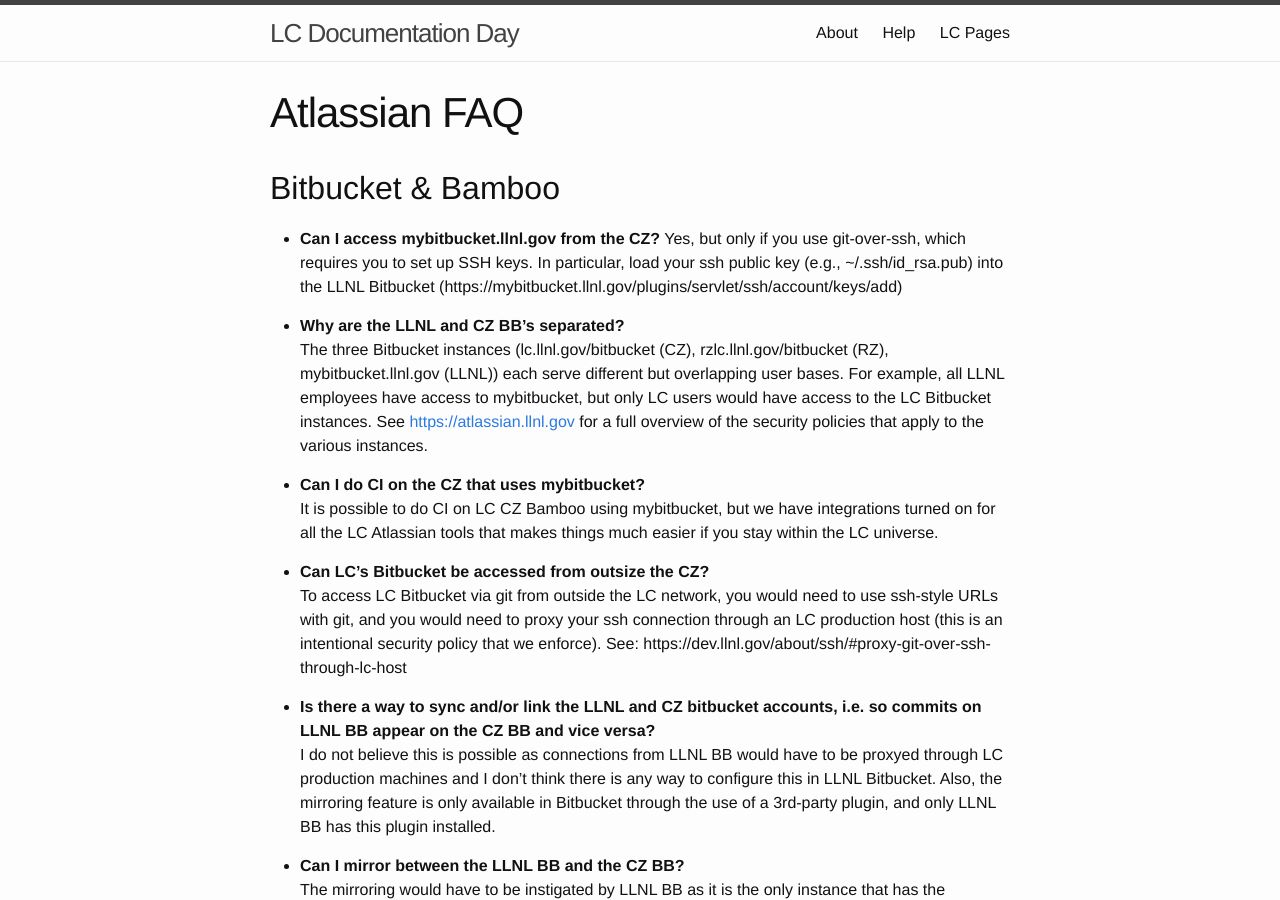
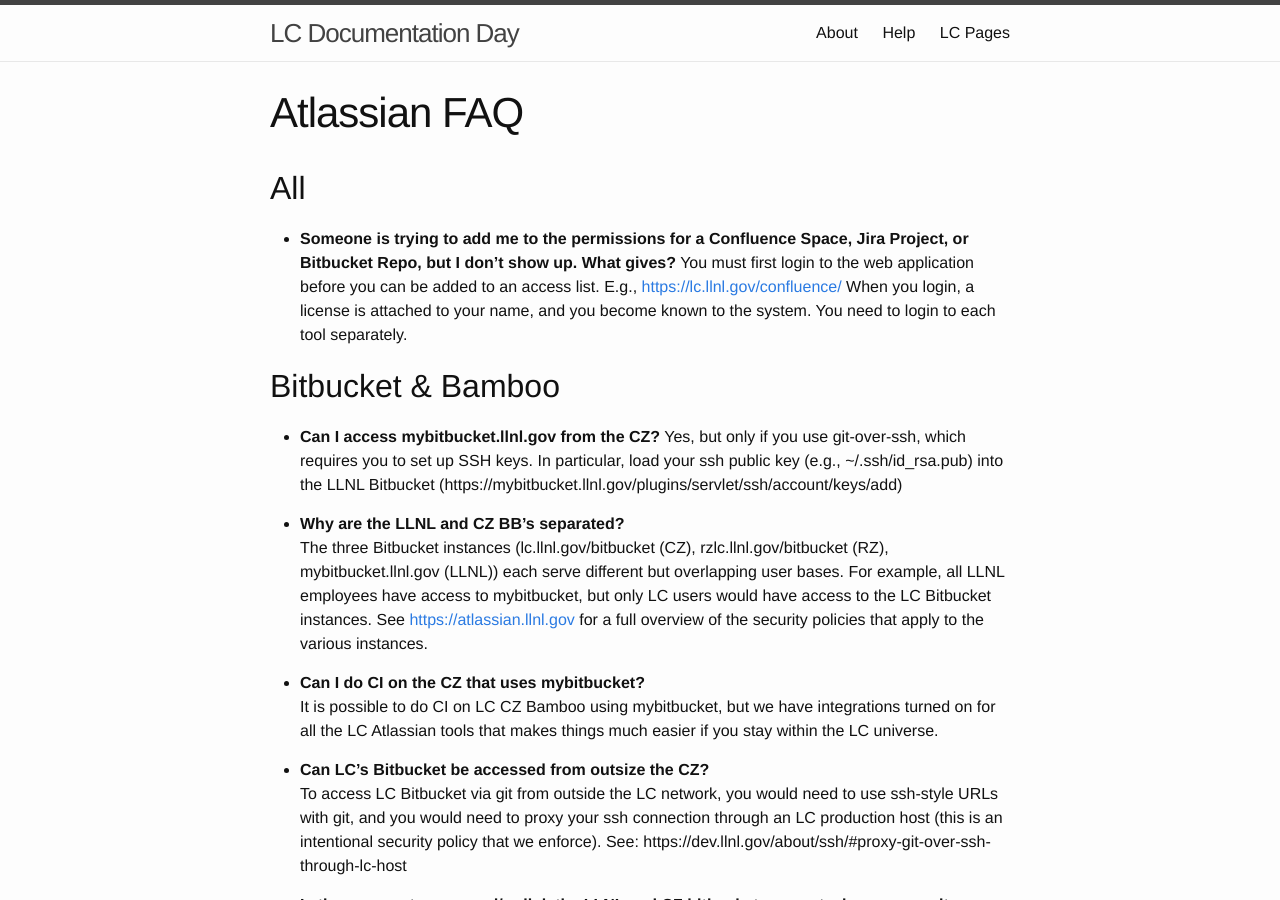
Before and after one commit to LLNL/HPC-Tutorials, a Jekyll site: the page built from pages/atlassian-faq.md, in a window 1280 px wide and 900 px high. Built offline with Jekyll 4.4.1, drawn with Linux system fonts in a browser that asks for light colours.

Commit message:
Update atlassian faq

```diff
--- a/pages/atlassian-faq.md
+++ b/pages/atlassian-faq.md
@@ -2,6 +2,11 @@
 layout: page
 title: "Atlassian FAQ"
 ---
+
+## All
+
+* **Someone is trying to add me to the permissions for a Confluence Space, Jira Project, or Bitbucket Repo, but I don't show up. What gives?**
+You must first login to the web application before you can be added to an access list. E.g., [https://lc.llnl.gov/confluence/](https://lc.llnl.gov/confluence/) When you login, a license is attached to your name, and you become known to the system. You need to login to each tool separately.
 
 ## Bitbucket & Bamboo
 
```
